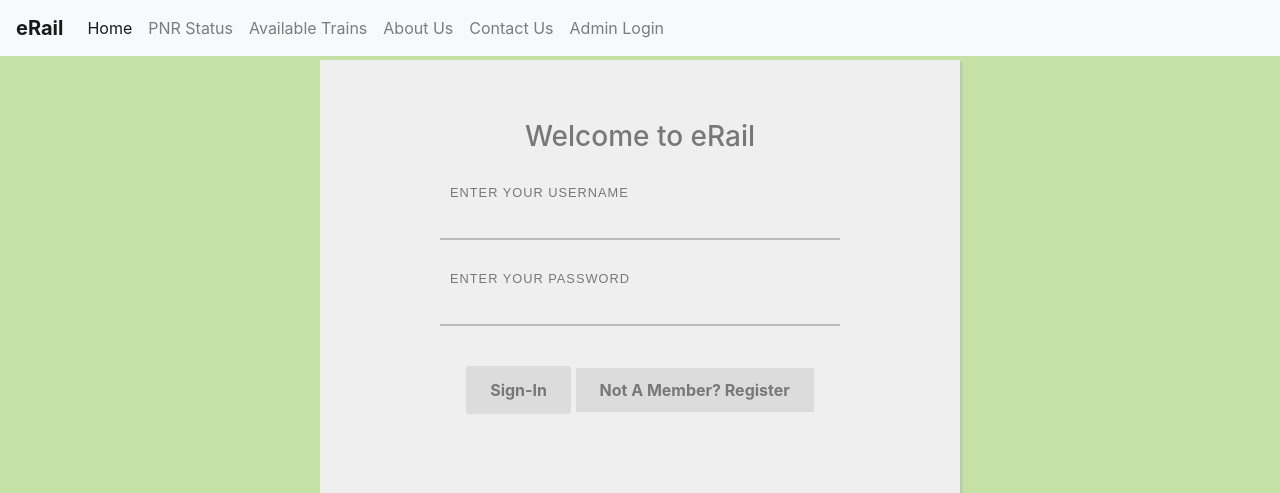
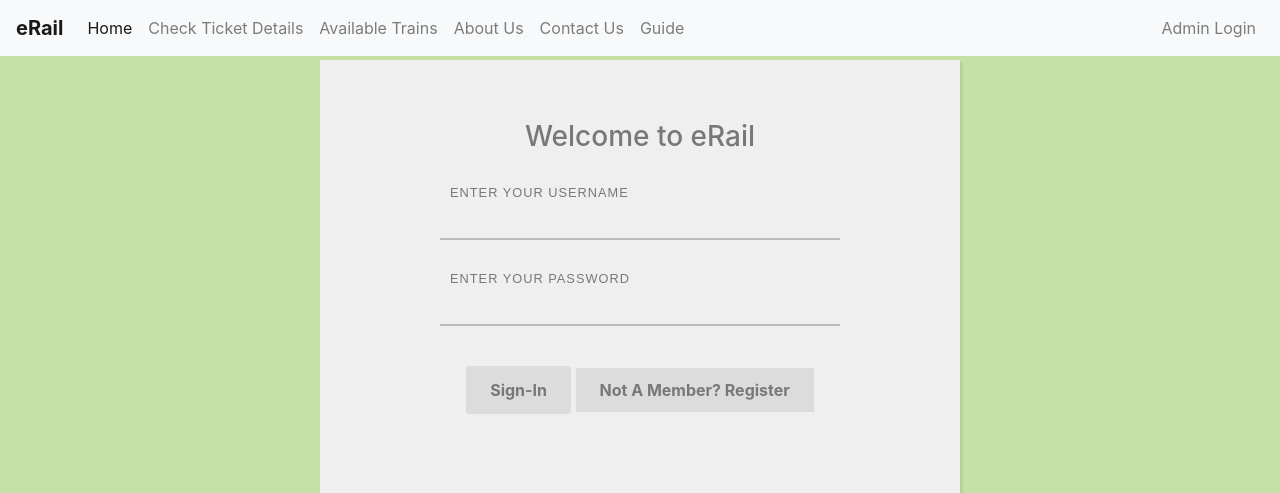
Before and after one commit to pranjalibajpai/eRail, a PHP site: page /index.php in a window 1280 px wide. Shown: the top 493 px of the page. Run offline with PHP 8.4, Linux system fonts and the light colour scheme; some libraries are stand-ins or nearby versions.

Commit message:
update navbar links

```diff
--- a/template/header.php
+++ b/template/header.php
@@ -20,7 +20,7 @@
         <a class="nav-link" href="index.php">Home <span class="sr-only">(current)</span></a>
       </li>
       <li class="nav-item">
-        <a class="nav-link" href="#">PNR Status</a>
+        <a class="nav-link" href="#">Check Ticket Details</a>
       </li>
       </li>
       <li class="nav-item">
@@ -33,9 +33,14 @@
         <a class="nav-link" href="#">Contact Us</a>
       </li>
       <li class="nav-item">
-        <a class="nav-link" href="admin-login.php">Admin Login</a>
+        <a class="nav-link" href="#">Guide</a>
       </li>
 
+    </ul>
+    <ul class="pull-right nav navbar-nav">
+      <li class="nav-item">
+          <a class="nav-link" href="admin-login.php">Admin Login</a>
+      </li>
     </ul>
 
   </div>
```
